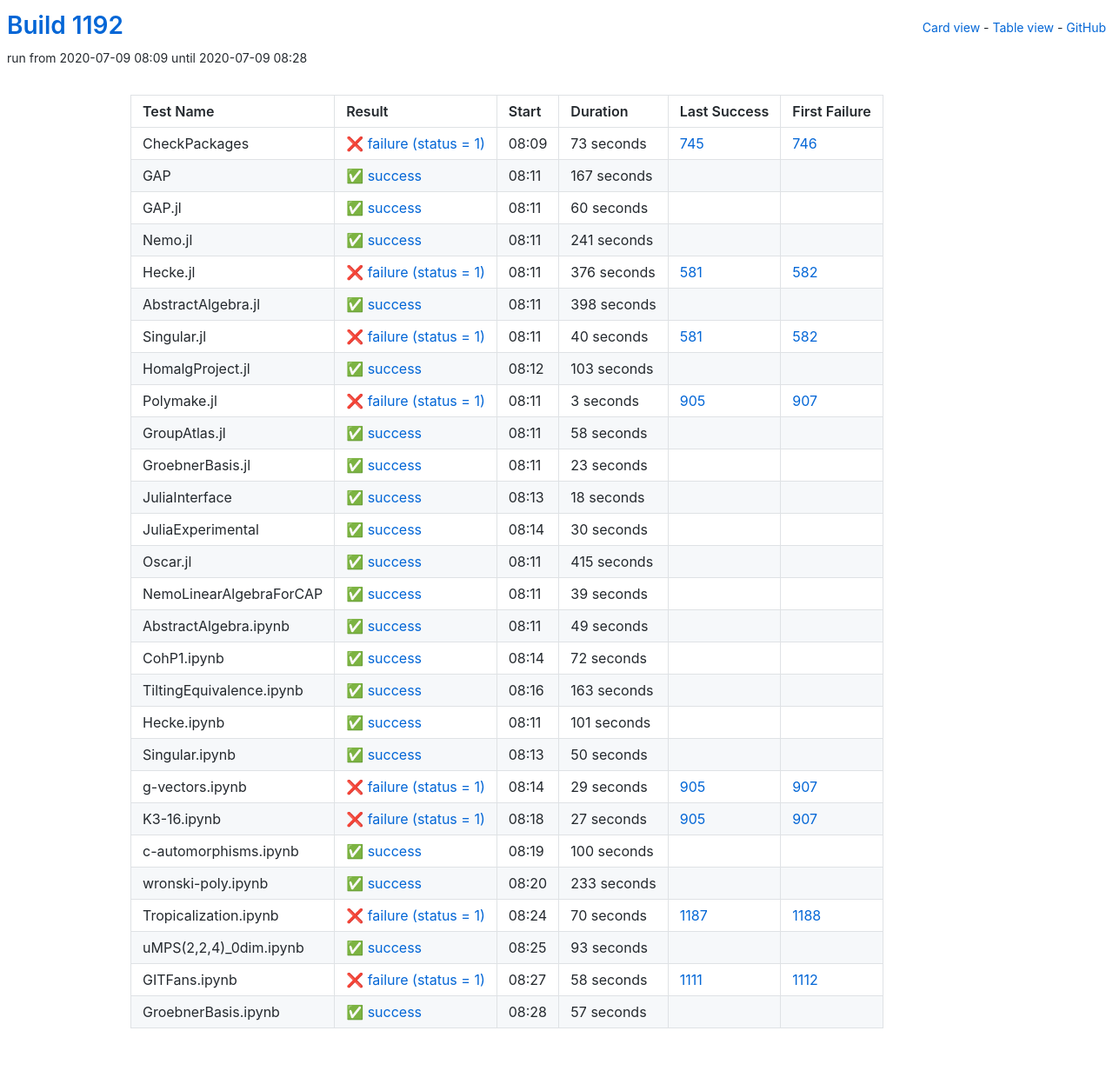
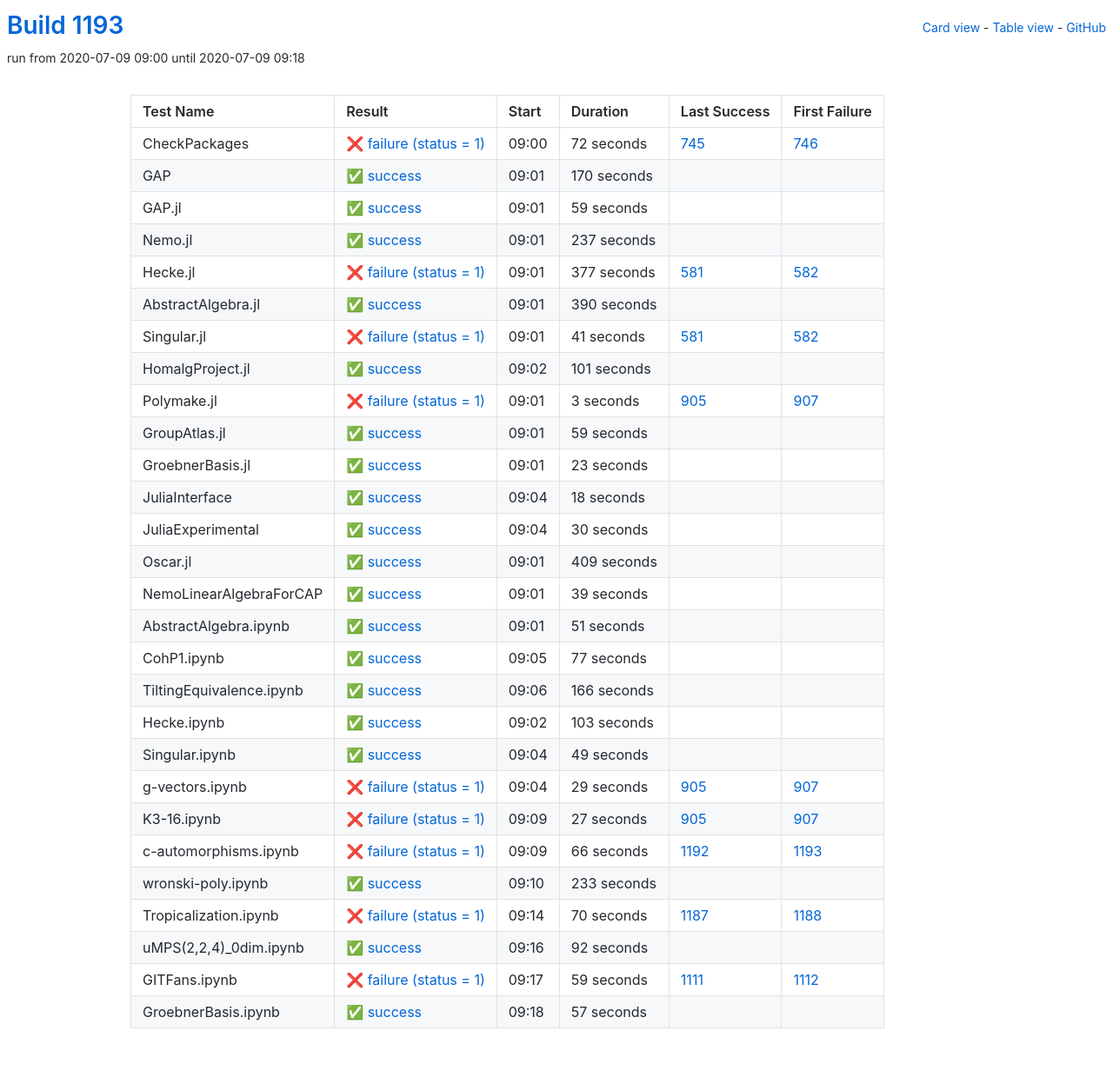
Before and after one commit to oscar-system/oscar-ci-status-1.4, a Jekyll site: the page built from table.html, in a window 1280 px wide. Shown: the whole page at 87% size. Built offline with Jekyll 4.4.1, drawn with Linux system fonts in a browser that asks for light colours.

Commit message:
Build #1193

```diff
--- a/_data/ci.yml
+++ b/_data/ci.yml
@@ -1,6 +1,6 @@
 ---
-build: 1192
-build_url: https://oscarci.mathematik.uni-kl.de/job/oscar-julia-1.4/1192/
+build: 1193
+build_url: https://oscarci.mathematik.uni-kl.de/job/oscar-julia-1.4/1193/
 job: oscar-julia-1.4
 organization: oscar-system
 repo: oscar-ci-status-1.4
@@ -8,104 +8,104 @@ repourl: https://github.com/oscar-system/oscar-ci-status-1.4
 tests:
 - name: CheckPackages
   id: checkpackages
-  log: https://oscarci.mathematik.uni-kl.de/job/oscar-julia-1.4/1192/artifact/logs/build-1192/CheckPackages.log
-  start: 2020-07-09 08:09
+  log: https://oscarci.mathematik.uni-kl.de/job/oscar-julia-1.4/1193/artifact/logs/build-1193/CheckPackages.log
+  start: 2020-07-09 09:00
   success: false
   exitcode: 1
   status: failure
-  duration: 73
+  duration: 72
   last_success: 745
   last_success_url: https://oscarci.mathematik.uni-kl.de/job/oscar-julia-1.4/745/
   first_failure: 746
   first_failure_url: https://oscarci.mathematik.uni-kl.de/job/oscar-julia-1.4/746/
 - name: GAP
   id: gap
-  log: https://oscarci.mathematik.uni-kl.de/job/oscar-julia-1.4/1192/artifact/logs/build-1192/GAP.log
-  start: 2020-07-09 08:11
+  log: https://oscarci.mathematik.uni-kl.de/job/oscar-julia-1.4/1193/artifact/logs/build-1193/GAP.log
+  start: 2020-07-09 09:01
   success: true
   exitcode: 0
   status: success
-  duration: 167
+  duration: 170
   last_success: false
   last_success_url:
   first_failure: false
   first_failure_url:
 - name: GAP.jl
   id: gap-jl
-  log: https://oscarci.mathematik.uni-kl.de/job/oscar-julia-1.4/1192/artifact/logs/build-1192/GAP.jl.log
-  start: 2020-07-09 08:11
+  log: https://oscarci.mathematik.uni-kl.de/job/oscar-julia-1.4/1193/artifact/logs/build-1193/GAP.jl.log
+  start: 2020-07-09 09:01
   success: true
   exitcode: 0
   status: success
-  duration: 60
+  duration: 59
   last_success: false
   last_success_url:
   first_failure: false
   first_failure_url:
 - name: Nemo.jl
   id: nemo-jl
-  log: https://oscarci.mathematik.uni-kl.de/job/oscar-julia-1.4/1192/artifact/logs/build-1192/Nemo.jl.log
-  start: 2020-07-09 08:11
+  log: https://oscarci.mathematik.uni-kl.de/job/oscar-julia-1.4/1193/artifact/logs/build-1193/Nemo.jl.log
+  start: 2020-07-09 09:01
   success: true
   exitcode: 0
   status: success
-  duration: 241
+  duration: 237
   last_success: false
   last_success_url:
   first_failure: false
   first_failure_url:
 - name: Hecke.jl
   id: hecke-jl
-  log: https://oscarci.mathematik.uni-kl.de/job/oscar-julia-1.4/1192/artifact/logs/build-1192/Hecke.jl.log
-  start: 2020-07-09 08:11
+  log: https://oscarci.mathematik.uni-kl.de/job/oscar-julia-1.4/1193/artifact/logs/build-1193/Hecke.jl.log
+  start: 2020-07-09 09:01
   success: false
   exitcode: 1
   status: failure
-  duration: 376
+  duration: 377
   last_success: 581
   last_success_url: https://oscarci.mathematik.uni-kl.de/job/oscar-julia-1.4/581/
   first_failure: 582
   first_failure_url: https://oscarci.mathematik.uni-kl.de/job/oscar-julia-1.4/582/
 - name: AbstractAlgebra.jl
   id: abstractalgebra-jl
-  log: https://oscarci.mathematik.uni-kl.de/job/oscar-julia-1.4/1192/artifact/logs/build-1192/AbstractAlgebra.jl.log
-  start: 2020-07-09 08:11
+  log: https://oscarci.mathematik.uni-kl.de/job/oscar-julia-1.4/1193/artifact/logs/build-1193/AbstractAlgebra.jl.log
+  start: 2020-07-09 09:01
   success: true
   exitcode: 0
   status: success
-  duration: 398
+  duration: 390
   last_success: false
   last_success_url:
   first_failure: false
   first_failure_url:
 - name: Singular.jl
   id: singular-jl
-  log: https://oscarci.mathematik.uni-kl.de/job/oscar-julia-1.4/1192/artifact/logs/build-1192/Singular.jl.log
-  start: 2020-07-09 08:11
+  log: https://oscarci.mathematik.uni-kl.de/job/oscar-julia-1.4/1193/artifact/logs/build-1193/Singular.jl.log
+  start: 2020-07-09 09:01
   success: false
   exitcode: 1
   status: failure
-  duration: 40
+  duration: 41
   last_success: 581
   last_success_url: https://oscarci.mathematik.uni-kl.de/job/oscar-julia-1.4/581/
   first_failure: 582
   first_failure_url: https://oscarci.mathematik.uni-kl.de/job/oscar-julia-1.4/582/
 - name: HomalgProject.jl
   id: homalgproject-jl
-  log: https://oscarci.mathematik.uni-kl.de/job/oscar-julia-1.4/1192/artifact/logs/build-1192/HomalgProject.jl.log
-  start: 2020-07-09 08:12
+  log: https://oscarci.mathematik.uni-kl.de/job/oscar-julia-1.4/1193/artifact/logs/build-1193/HomalgProject.jl.log
+  start: 2020-07-09 09:02
   success: true
   exitcode: 0
   status: success
-  duration: 103
+  duration: 101
   last_success: false
   last_success_url:
   first_failure: false
   first_failure_url:
 - name: Polymake.jl
   id: polymake-jl
-  log: https://oscarci.mathematik.uni-kl.de/job/oscar-julia-1.4/1192/artifact/logs/build-1192/Polymake.jl.log
-  start: 2020-07-09 08:11
+  log: https://oscarci.mathematik.uni-kl.de/job/oscar-julia-1.4/1193/artifact/logs/build-1193/Polymake.jl.log
+  start: 2020-07-09 09:01
   success: false
   exitcode: 1
   status: failure
@@ -116,20 +116,20 @@ tests:
   first_failure_url: https://oscarci.mathematik.uni-kl.de/job/oscar-julia-1.4/907/
 - name: GroupAtlas.jl
   id: groupatlas-jl
-  log: https://oscarci.mathematik.uni-kl.de/job/oscar-julia-1.4/1192/artifact/logs/build-1192/GroupAtlas.jl.log
-  start: 2020-07-09 08:11
+  log: https://oscarci.mathematik.uni-kl.de/job/oscar-julia-1.4/1193/artifact/logs/build-1193/GroupAtlas.jl.log
+  start: 2020-07-09 09:01
   success: true
   exitcode: 0
   status: success
-  duration: 58
+  duration: 59
   last_success: false
   last_success_url:
   first_failure: false
   first_failure_url:
 - name: GroebnerBasis.jl
   id: groebnerbasis-jl
-  log: https://oscarci.mathematik.uni-kl.de/job/oscar-julia-1.4/1192/artifact/logs/build-1192/GroebnerBasis.jl.log
-  start: 2020-07-09 08:11
+  log: https://oscarci.mathematik.uni-kl.de/job/oscar-julia-1.4/1193/artifact/logs/build-1193/GroebnerBasis.jl.log
+  start: 2020-07-09 09:01
   success: true
   exitcode: 0
   status: success
@@ -140,8 +140,8 @@ tests:
   first_failure_url:
 - name: JuliaInterface
   id: juliainterface
-  log: https://oscarci.mathematik.uni-kl.de/job/oscar-julia-1.4/1192/artifact/logs/build-1192/JuliaInterface.log
-  start: 2020-07-09 08:13
+  log: https://oscarci.mathematik.uni-kl.de/job/oscar-julia-1.4/1193/artifact/logs/build-1193/JuliaInterface.log
+  start: 2020-07-09 09:04
   success: true
   exitcode: 0
   status: success
@@ -152,8 +152,8 @@ tests:
   first_failure_url:
 - name: JuliaExperimental
   id: juliaexperimental
-  log: https://oscarci.mathematik.uni-kl.de/job/oscar-julia-1.4/1192/artifact/logs/build-1192/JuliaExperimental.log
-  start: 2020-07-09 08:14
+  log: https://oscarci.mathematik.uni-kl.de/job/oscar-julia-1.4/1193/artifact/logs/build-1193/JuliaExperimental.log
+  start: 2020-07-09 09:04
   success: true
   exitcode: 0
   status: success
@@ -164,20 +164,20 @@ tests:
   first_failure_url:
 - name: Oscar.jl
   id: oscar-jl
-  log: https://oscarci.mathematik.uni-kl.de/job/oscar-julia-1.4/1192/artifact/logs/build-1192/Oscar.jl.log
-  start: 2020-07-09 08:11
+  log: https://oscarci.mathematik.uni-kl.de/job/oscar-julia-1.4/1193/artifact/logs/build-1193/Oscar.jl.log
+  start: 2020-07-09 09:01
   success: true
   exitcode: 0
   status: success
-  duration: 415
+  duration: 409
   last_success: false
   last_success_url:
   first_failure: false
   first_failure_url:
 - name: NemoLinearAlgebraForCAP
   id: nemolinearalgebraforcap
-  log: https://oscarci.mathematik.uni-kl.de/job/oscar-julia-1.4/1192/artifact/logs/build-1192/NemoLinearAlgebraForCAP.log
-  start: 2020-07-09 08:11
+  log: https://oscarci.mathematik.uni-kl.de/job/oscar-julia-1.4/1193/artifact/logs/build-1193/NemoLinearAlgebraForCAP.log
+  start: 2020-07-09 09:01
   success: true
   exitcode: 0
   status: success
@@ -188,8 +188,56 @@ tests:
   first_failure_url:
 - name: AbstractAlgebra.ipynb
   id: abstractalgebra-ipynb
-  log: https://oscarci.mathematik.uni-kl.de/job/oscar-julia-1.4/1192/artifact/logs/build-1192/AbstractAlgebra.ipynb.log
-  start: 2020-07-09 08:11
+  log: https://oscarci.mathematik.uni-kl.de/job/oscar-julia-1.4/1193/artifact/logs/build-1193/AbstractAlgebra.ipynb.log
+  start: 2020-07-09 09:01
+  success: true
+  exitcode: 0
+  status: success
+  duration: 51
+  last_success: false
+  last_success_url:
+  first_failure: false
+  first_failure_url:
+- name: CohP1.ipynb
+  id: cohp1-ipynb
+  log: https://oscarci.mathematik.uni-kl.de/job/oscar-julia-1.4/1193/artifact/logs/build-1193/CohP1.ipynb.log
+  start: 2020-07-09 09:05
+  success: true
+  exitcode: 0
+  status: success
+  duration: 77
+  last_success: false
+  last_success_url:
+  first_failure: false
+  first_failure_url:
+- name: TiltingEquivalence.ipynb
+  id: tiltingequivalence-ipynb
+  log: https://oscarci.mathematik.uni-kl.de/job/oscar-julia-1.4/1193/artifact/logs/build-1193/TiltingEquivalence.ipynb.log
+  start: 2020-07-09 09:06
+  success: true
+  exitcode: 0
+  status: success
+  duration: 166
+  last_success: false
+  last_success_url:
+  first_failure: false
+  first_failure_url:
+- name: Hecke.ipynb
+  id: hecke-ipynb
+  log: https://oscarci.mathematik.uni-kl.de/job/oscar-julia-1.4/1193/artifact/logs/build-1193/Hecke.ipynb.log
+  start: 2020-07-09 09:02
+  success: true
+  exitcode: 0
+  status: success
+  duration: 103
+  last_success: false
+  last_success_url:
+  first_failure: false
+  first_failure_url:
+- name: Singular.ipynb
+  id: singular-ipynb
+  log: https://oscarci.mathematik.uni-kl.de/job/oscar-julia-1.4/1193/artifact/logs/build-1193/Singular.ipynb.log
+  start: 2020-07-09 09:04
   success: true
   exitcode: 0
   status: success
@@ -198,58 +246,10 @@ tests:
   last_success_url:
   first_failure: false
   first_failure_url:
-- name: CohP1.ipynb
-  id: cohp1-ipynb
-  log: https://oscarci.mathematik.uni-kl.de/job/oscar-julia-1.4/1192/artifact/logs/build-1192/CohP1.ipynb.log
-  start: 2020-07-09 08:14
-  success: true
-  exitcode: 0
-  status: success
-  duration: 72
-  last_success: false
-  last_success_url:
-  first_failure: false
-  first_failure_url:
-- name: TiltingEquivalence.ipynb
-  id: tiltingequivalence-ipynb
-  log: https://oscarci.mathematik.uni-kl.de/job/oscar-julia-1.4/1192/artifact/logs/build-1192/TiltingEquivalence.ipynb.log
-  start: 2020-07-09 08:16
-  success: true
-  exitcode: 0
-  status: success
-  duration: 163
-  last_success: false
-  last_success_url:
-  first_failure: false
-  first_failure_url:
-- name: Hecke.ipynb
-  id: hecke-ipynb
-  log: https://oscarci.mathematik.uni-kl.de/job/oscar-julia-1.4/1192/artifact/logs/build-1192/Hecke.ipynb.log
-  start: 2020-07-09 08:11
-  success: true
-  exitcode: 0
-  status: success
-  duration: 101
-  last_success: false
-  last_success_url:
-  first_failure: false
-  first_failure_url:
-- name: Singular.ipynb
-  id: singular-ipynb
-  log: https://oscarci.mathematik.uni-kl.de/job/oscar-julia-1.4/1192/artifact/logs/build-1192/Singular.ipynb.log
-  start: 2020-07-09 08:13
-  success: true
-  exitcode: 0
-  status: success
-  duration: 50
-  last_success: false
-  last_success_url:
-  first_failure: false
-  first_failure_url:
 - name: g-vectors.ipynb
   id: g-vectors-ipynb
-  log: https://oscarci.mathematik.uni-kl.de/job/oscar-julia-1.4/1192/artifact/logs/build-1192/g-vectors.ipynb.log
-  start: 2020-07-09 08:14
+  log: https://oscarci.mathematik.uni-kl.de/job/oscar-julia-1.4/1193/artifact/logs/build-1193/g-vectors.ipynb.log
+  start: 2020-07-09 09:04
   success: false
   exitcode: 1
   status: failure
@@ -260,8 +260,8 @@ tests:
   first_failure_url: https://oscarci.mathematik.uni-kl.de/job/oscar-julia-1.4/907/
 - name: K3-16.ipynb
   id: k3-16-ipynb
-  log: https://oscarci.mathematik.uni-kl.de/job/oscar-julia-1.4/1192/artifact/logs/build-1192/K3-16.ipynb.log
-  start: 2020-07-09 08:18
+  log: https://oscarci.mathematik.uni-kl.de/job/oscar-julia-1.4/1193/artifact/logs/build-1193/K3-16.ipynb.log
+  start: 2020-07-09 09:09
   success: false
   exitcode: 1
   status: failure
@@ -272,20 +272,20 @@ tests:
   first_failure_url: https://oscarci.mathematik.uni-kl.de/job/oscar-julia-1.4/907/
 - name: c-automorphisms.ipynb
   id: c-automorphisms-ipynb
-  log: https://oscarci.mathematik.uni-kl.de/job/oscar-julia-1.4/1192/artifact/logs/build-1192/c-automorphisms.ipynb.log
-  start: 2020-07-09 08:19
-  success: true
-  exitcode: 0
-  status: success
-  duration: 100
-  last_success: false
-  last_success_url:
-  first_failure: false
-  first_failure_url:
+  log: https://oscarci.mathematik.uni-kl.de/job/oscar-julia-1.4/1193/artifact/logs/build-1193/c-automorphisms.ipynb.log
+  start: 2020-07-09 09:09
+  success: false
+  exitcode: 1
+  status: failure
+  duration: 66
+  last_success: 1192
+  last_success_url: https://oscarci.mathematik.uni-kl.de/job/oscar-julia-1.4/1192/
+  first_failure: 1193
+  first_failure_url: https://oscarci.mathematik.uni-kl.de/job/oscar-julia-1.4/1193/
 - name: wronski-poly.ipynb
   id: wronski-poly-ipynb
-  log: https://oscarci.mathematik.uni-kl.de/job/oscar-julia-1.4/1192/artifact/logs/build-1192/wronski-poly.ipynb.log
-  start: 2020-07-09 08:20
+  log: https://oscarci.mathematik.uni-kl.de/job/oscar-julia-1.4/1193/artifact/logs/build-1193/wronski-poly.ipynb.log
+  start: 2020-07-09 09:10
   success: true
   exitcode: 0
   status: success
@@ -296,8 +296,8 @@ tests:
   first_failure_url:
 - name: Tropicalization.ipynb
   id: tropicalization-ipynb
-  log: https://oscarci.mathematik.uni-kl.de/job/oscar-julia-1.4/1192/artifact/logs/build-1192/Tropicalization.ipynb.log
-  start: 2020-07-09 08:24
+  log: https://oscarci.mathematik.uni-kl.de/job/oscar-julia-1.4/1193/artifact/logs/build-1193/Tropicalization.ipynb.log
+  start: 2020-07-09 09:14
   success: false
   exitcode: 1
   status: failure
@@ -308,32 +308,32 @@ tests:
   first_failure_url: https://oscarci.mathematik.uni-kl.de/job/oscar-julia-1.4/1188/
 - name: uMPS(2,2,4)_0dim.ipynb
   id: umps-2-2-4-0dim-ipynb
-  log: https://oscarci.mathematik.uni-kl.de/job/oscar-julia-1.4/1192/artifact/logs/build-1192/uMPS-2-2-4-_0dim.ipynb.log
-  start: 2020-07-09 08:25
+  log: https://oscarci.mathematik.uni-kl.de/job/oscar-julia-1.4/1193/artifact/logs/build-1193/uMPS-2-2-4-_0dim.ipynb.log
+  start: 2020-07-09 09:16
   success: true
   exitcode: 0
   status: success
-  duration: 93
+  duration: 92
   last_success: false
   last_success_url:
   first_failure: false
   first_failure_url:
 - name: GITFans.ipynb
   id: gitfans-ipynb
-  log: https://oscarci.mathematik.uni-kl.de/job/oscar-julia-1.4/1192/artifact/logs/build-1192/GITFans.ipynb.log
-  start: 2020-07-09 08:27
+  log: https://oscarci.mathematik.uni-kl.de/job/oscar-julia-1.4/1193/artifact/logs/build-1193/GITFans.ipynb.log
+  start: 2020-07-09 09:17
   success: false
   exitcode: 1
   status: failure
-  duration: 58
+  duration: 59
   last_success: 1111
   last_success_url: https://oscarci.mathematik.uni-kl.de/job/oscar-julia-1.4/1111/
   first_failure: 1112
   first_failure_url: https://oscarci.mathematik.uni-kl.de/job/oscar-julia-1.4/1112/
 - name: GroebnerBasis.ipynb
   id: groebnerbasis-ipynb
-  log: https://oscarci.mathematik.uni-kl.de/job/oscar-julia-1.4/1192/artifact/logs/build-1192/GroebnerBasis.ipynb.log
-  start: 2020-07-09 08:28
+  log: https://oscarci.mathematik.uni-kl.de/job/oscar-julia-1.4/1193/artifact/logs/build-1193/GroebnerBasis.ipynb.log
+  start: 2020-07-09 09:18
   success: true
   exitcode: 0
   status: success
```
Also changed, not shown: README.md.
